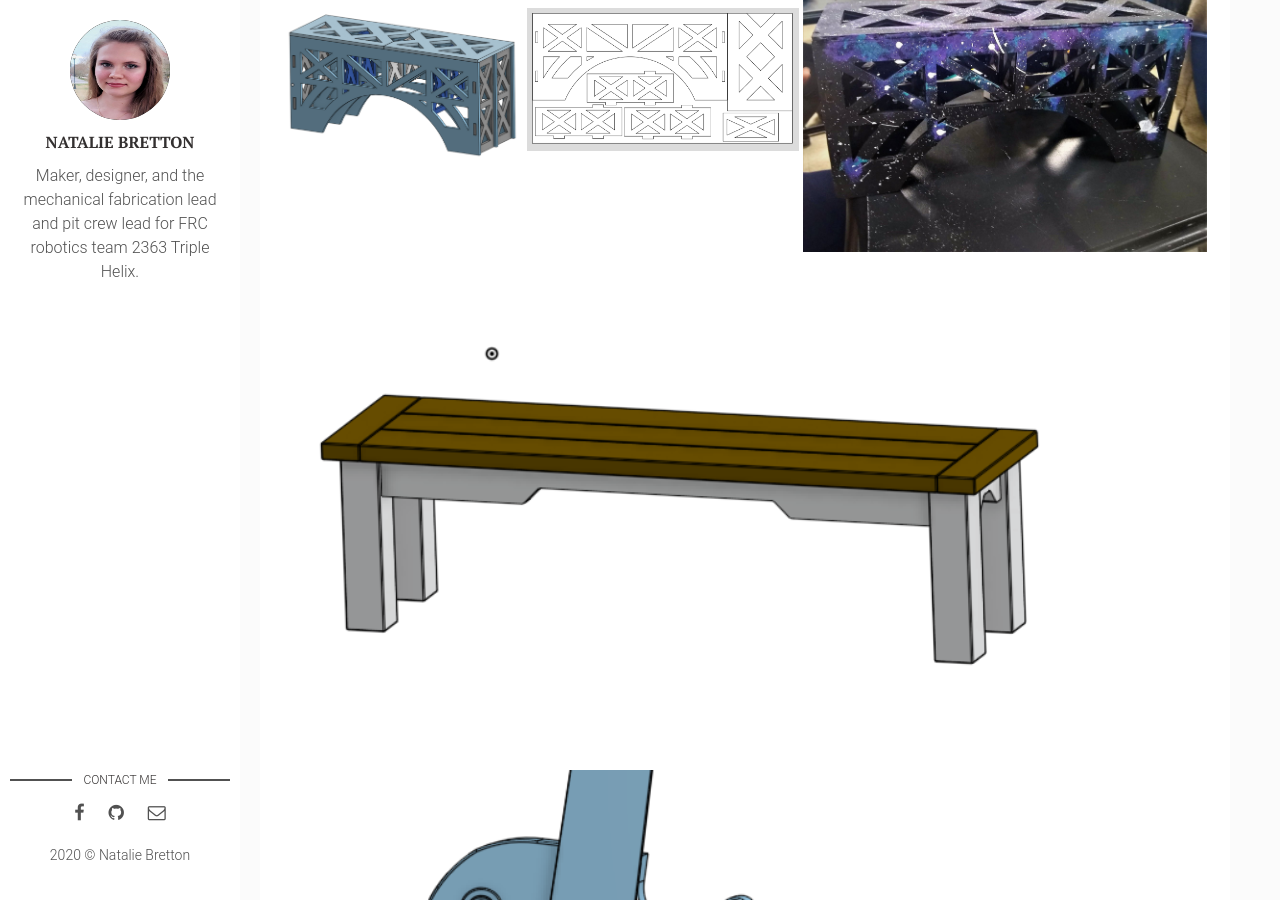
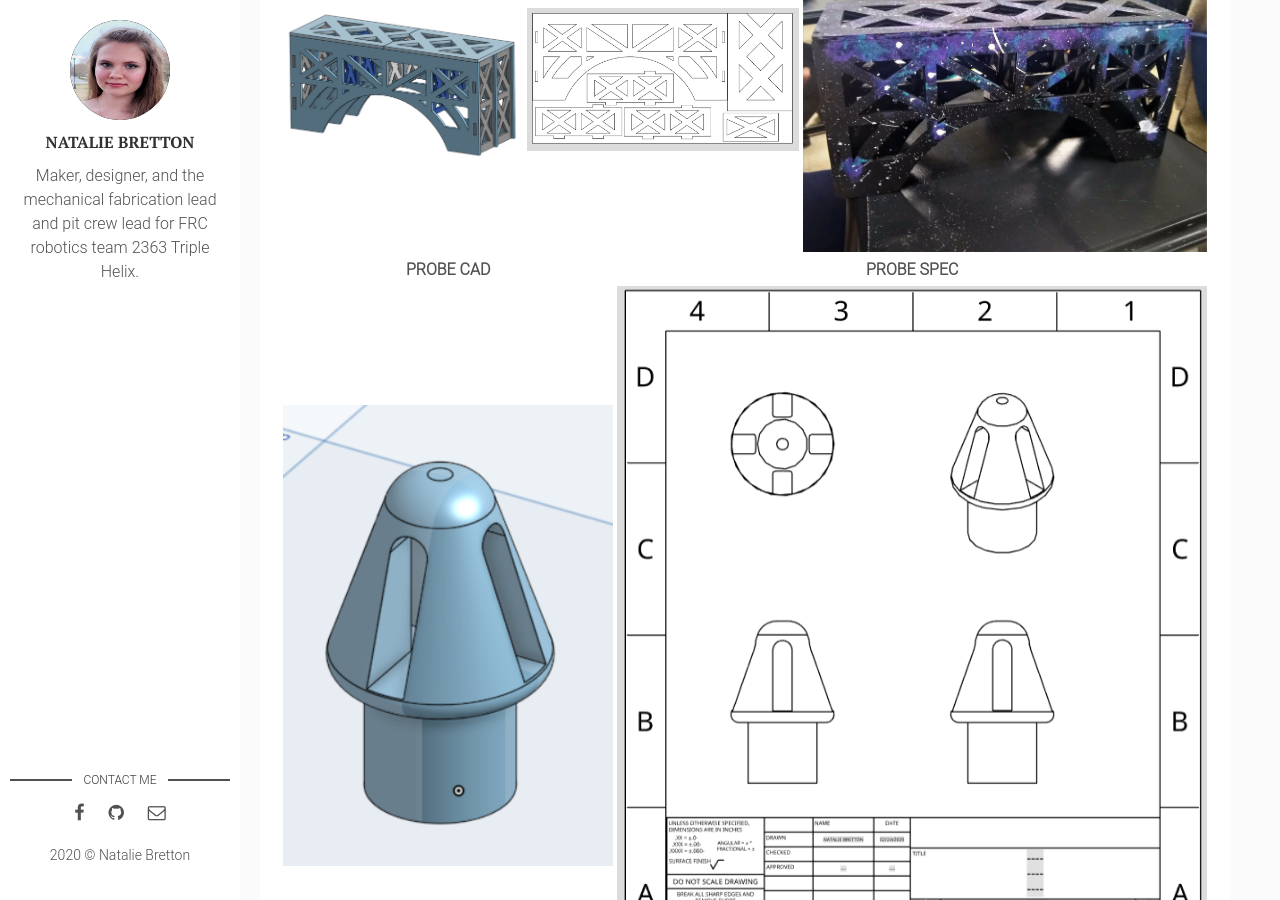
Before and after one commit to natgrrl/natgrrl.github.io, a Jekyll site: the page built from _posts/2020-03-07-cad.markdown, in a window 1280 px wide and 900 px high, scrolled down 1593 px. Built offline with Jekyll 4.4.1, drawn with Linux system fonts in a browser that asks for light colours.

Commit message:
Update 2020-03-07-cad.markdown

```diff
--- a/_posts/2020-03-07-cad.markdown
+++ b/_posts/2020-03-07-cad.markdown
@@ -3,7 +3,7 @@ layout: post
 title: "CAD Experience"
 date: 2020-03-07
 description: I have created a number of designs using Computer Aided Design(CAD). # Add post description (optional)
-img: cad-joystick.png # Add image post (optional)
+img: cad-bridge1.png # Add image post (optional)
 tags: [CAD, ENGINEERING]
 ---
 
@@ -29,6 +29,10 @@ CAD | STL FOR LASER CUTTING | BRIDGE
 --- | --------------------- | ------
 ![cad-bridge1](http://natgrrl.github.io/assets/img/cad-bridge1.png) | ![cad-bridge2](http://natgrrl.github.io/assets/img/cad-bridge2.png) | ![bridge](http://natgrrl.github.io/assets/img/Bridge1.jpg)
 
+PROBE CAD | PROBE SPEC
+--------- | ----------
+![cad-probe1](http://natgrrl.github.io/assets/img/cad-probe1.png) | ![cad-probe2](http://natgrrl.github.io/assets/img/cad-probe2.png)
+
 ![cad-bench](http://natgrrl.github.io/assets/img/cad-bench.png)
 
 ![cad-guitar](http://natgrrl.github.io/assets/img/cad-guitar.png)
@@ -38,7 +42,3 @@ CAD | STL FOR LASER CUTTING | BRIDGE
 ![cad-keychain](http://natgrrl.github.io/assets/img/cad-keychain.png)
 
 ![cad-nerf](http://natgrrl.github.io/assets/img/cad-nerf.png)
-
-![cad-probe1](http://natgrrl.github.io/assets/img/cad-probe1.png)
-
-![cad-probe2](http://natgrrl.github.io/assets/img/cad-probe2.png)
```
